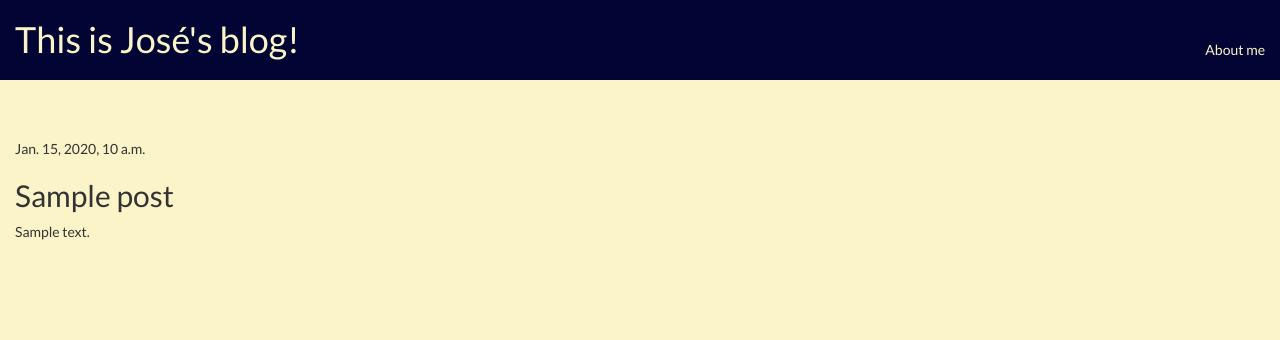
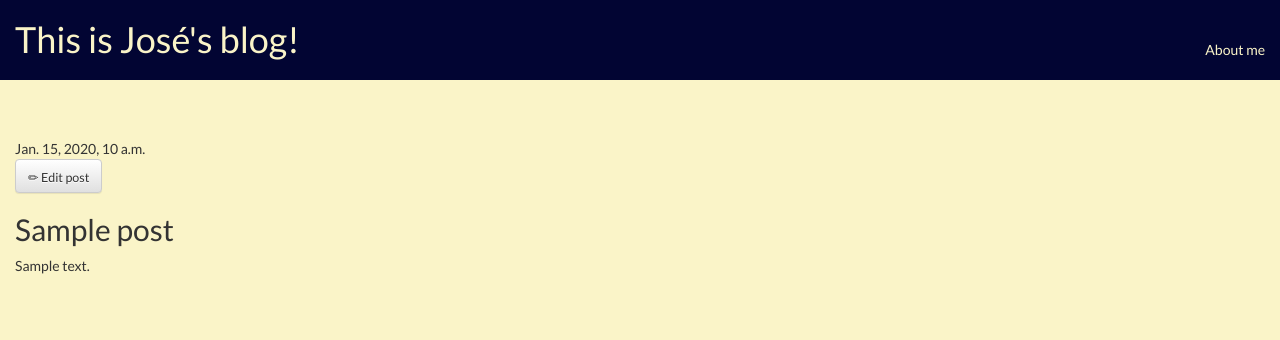
Before and after one commit to josegarban/blog, a Django app: template blog/templates/blog/post_detail.html in a window 1280 px wide. Shown: the top 340 px of the page. Run offline with Django 3.2, Linux system fonts and the light colour scheme; the template is opened without the code that fills it: values that come from a table or form of the project are taken from there, others are empty; a user stored in the database is signed in; tables that the repository leaves empty hold one stand-in row (values such as "Sample post"); some libraries are stand-ins or nearby versions.

Commit message:
href in line 11 now leads to edit form

```diff
--- a/blog/templates/blog/post_detail.html
+++ b/blog/templates/blog/post_detail.html
@@ -8,6 +8,11 @@
             </div>
         {% endif %}
         {% if user.is_authenticated %}
+            <a class="btn btn-default" href="{{ post.get_absolute_url }}edit/">
+              <span class="glyphicon glyphicon-pencil"> Edit post</span>
+            </a>
+        {% endif %}
+        {% if user.is_authenticated %}
         <h2>{{ post.title }}</h2>
         <p>{{ post.text|linebreaksbr }}</p>
         {% endif %}
```
